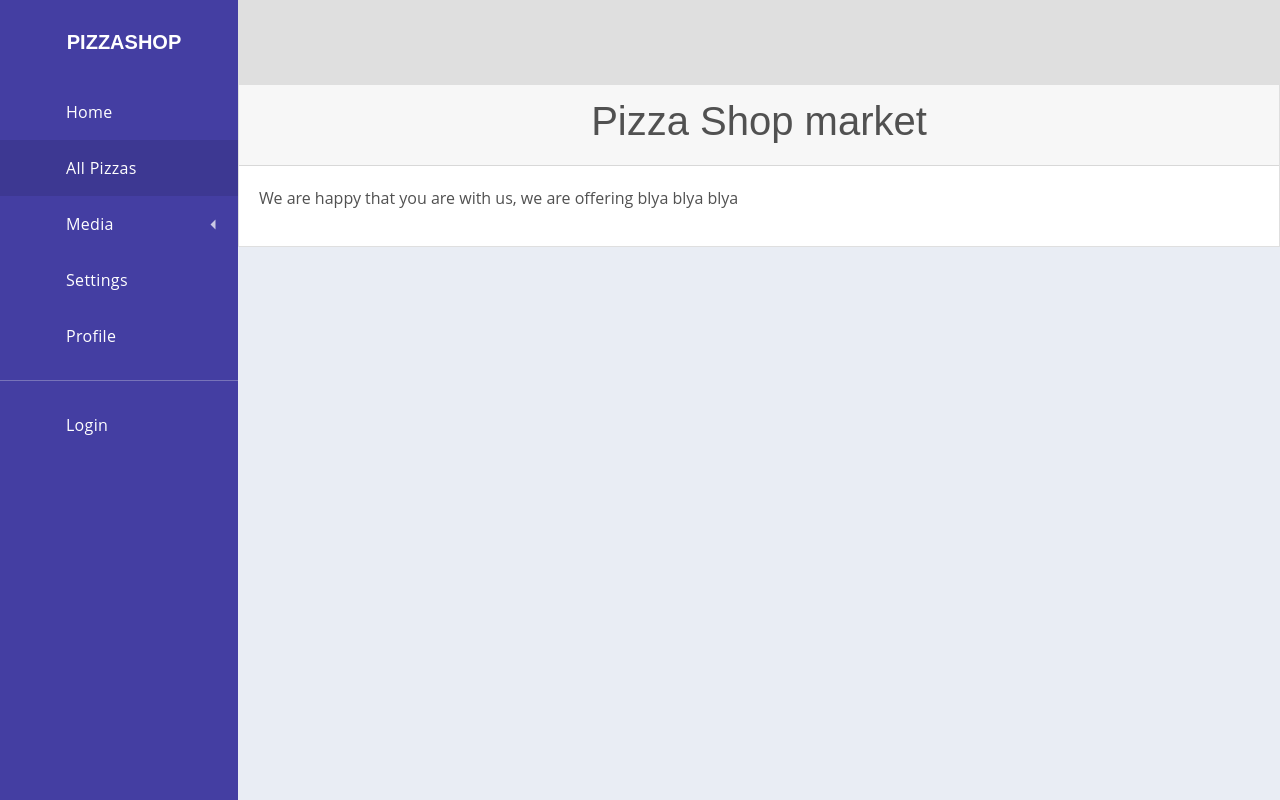
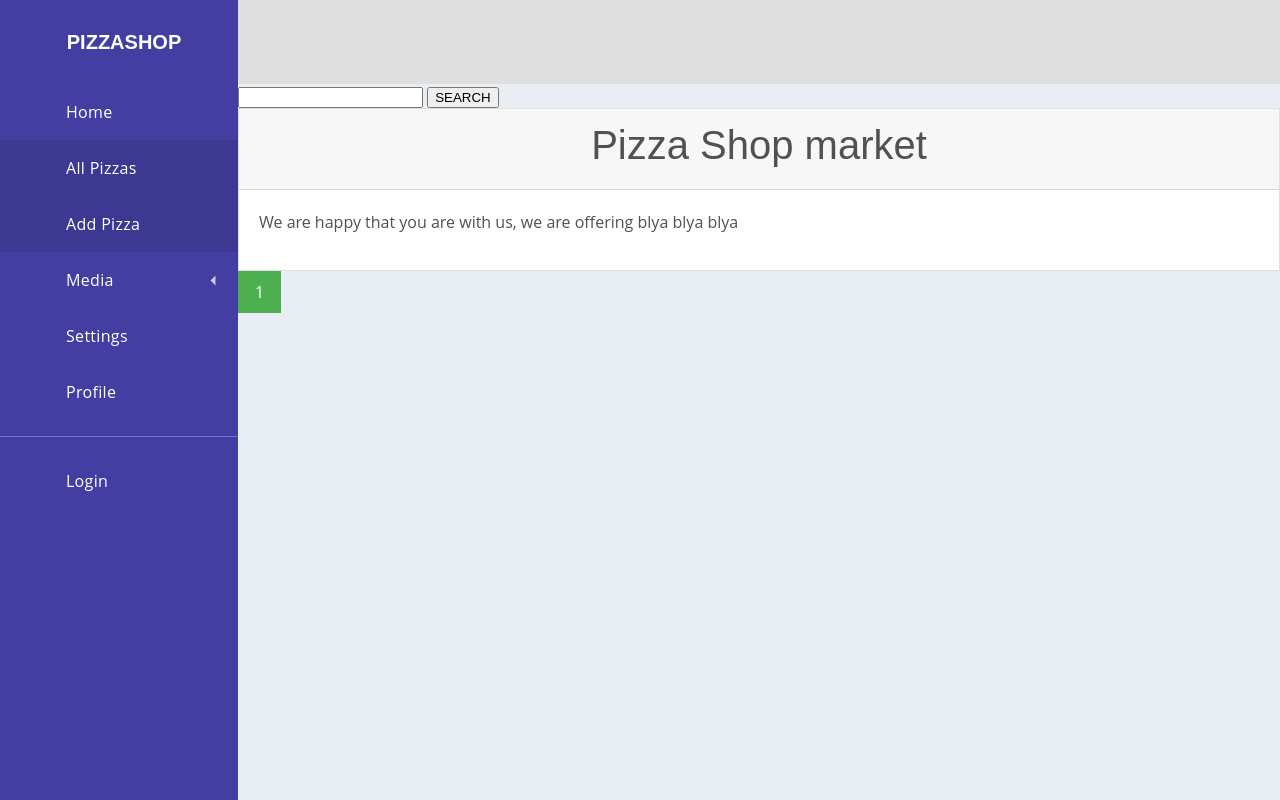
Before and after one commit to mesropt/pizzashop, a Django app: page / in a window 1280 px wide. Run offline with Django 4.2, Linux system fonts and the light colour scheme; data that the repository does not hold is empty.

Commit message:
Added pagination, Search tool and CRUD

```diff
--- a/home/urls.py
+++ b/home/urls.py
@@ -1,7 +1,8 @@
 from django.urls import path
 from home import views
 
-app_name = 'pizza'
+app_name = 'home'
 urlpatterns = [
     path('', views.home, name='home')
+    #path('search/', views.search_pizza, name='search_pizza')
 ]
--- a/home/views.py
+++ b/home/views.py
@@ -1,8 +1,16 @@
 from django.shortcuts import render
 from pizza.models import Pizza
-# Create your views here.
+from django.core.paginator import Paginator
 
 
 def home(request):
-    pizza_list = Pizza.objects.all()
-    return render(request, 'home/index.html', {'pizza_list': pizza_list})
+    query = request.GET.get('q')
+    if query:
+        pizza_list = Pizza.objects.filter(name__icontains=query)
+    else:
+        pizza_list = Pizza.objects.all()
+    pizza_list = pizza_list.order_by('-pk')
+    paginator = Paginator(pizza_list, 2)
+    page_number = request.GET.get("page")
+    page_obj = paginator.get_page(page_number)
+    return render(request, "home/index.html", {"pizza_list": page_obj})
--- a/pizza/models.py
+++ b/pizza/models.py
@@ -12,7 +12,8 @@ class Company(models.Model):
     class Meta:
         verbose_name = 'Company'
         verbose_name_plural = 'Companies'
-
+    def __str__(self):
+        return self.name
 
 class Pizza(models.Model):
 
--- a/pizza/urls.py
+++ b/pizza/urls.py
@@ -2,6 +2,11 @@ from django.urls import path
 from pizza import views
 
 app_name = 'pizza'
+
 urlpatterns = [
     path('', views.list_pizza, name='list_pizza'),
+    path('details/<int:pk>/', views.pizza_detail, name='detail'),
+    path('add-pizza/', views.add_pizza, name='add_pizza'),
+    path('update/<int:pk>/', views.update_pizza, name='update'),
+    path('delete/<int:pk>/', views.delete_pizza, name='delete'),
 ]
--- /dev/null
+++ b/requirements.txt
@@ -0,0 +1,5 @@
+asgiref==3.7.2
+Django==4.2.2
+Pillow==9.5.0
+sqlparse==0.4.4
+typing_extensions==4.6.3
--- a/templates/base.html
+++ b/templates/base.html
@@ -18,7 +18,10 @@
                 class="fas fa-anchor"></i> <span>PIZZASHOP</span></a></header>
         <nav class="dashboard-nav-list"><a href="#" class="dashboard-nav-item"><i class="fas fa-home"></i>
             Home </a><a
-                href="#" class="dashboard-nav-item active"><i class="fas fa-tachometer-alt"></i> All Pizzas
+                href="{% url 'pizza:list_pizza' %}" class="dashboard-nav-item active"><i class="fas fa-tachometer-alt"></i> All Pizzas
+        </a>
+            <a
+                href="{% url 'pizza:add_pizza' %}" class="dashboard-nav-item active"><i class="fas fa-tachometer-alt"></i> Add Pizza
         </a>
             <div class='dashboard-nav-dropdown'><a href="#!" class="dashboard-nav-item dashboard-nav-dropdown-toggle"><i
                     class="fas fa-photo-video"></i> Media </a>
--- a/templates/home/index.html
+++ b/templates/home/index.html
@@ -1,6 +1,10 @@
 {% extends 'base.html' %}
 
 {% block content %}
+<form >
+    <input type="search" name="q" id="">
+    <button type="submit">SEARCH</button>
+</form>
     <div class='card'>
         <div class='card-header'>
             <h1>Pizza Shop market</h1>
@@ -16,10 +20,8 @@
                     <img src="{{ pizza.image.url }}" class="card-img-top" alt="...">
                     <div class="card-body">
                         <h5 class="card-title">{{ pizza.name }}</h5>
-                        <p class="card-text">{{ pizza.description }}
-                            </p>
-
-                            <button type="button" class="btn btn-primary">Detail page</button>
+                        <p class="card-text">{{ pizza.description }}</p>
+                        <a href="{% url 'pizza:detail' pizza.pk %}"><button type="button" class="btn btn-primary">Detail page</button></a>
                     </div>
                 </div>
 
@@ -27,4 +29,32 @@
         </div>
     </div>
 
+    <style>
+        .pagination {
+            display: inline-block;
+        }
+
+        .pagination a {
+            color: black;
+            float: left;
+            padding: 8px 16px;
+            text-decoration: none;
+            transition: background-color .3s;
+            border: 1px solid #ddd;
+        }
+
+        .pagination a.active {
+            background-color: #4CAF50;
+            color: white;
+            border: 1px solid #4CAF50;
+        }
+
+        .pagination a:hover:not(.active) {
+            background-color: #ddd;
+        }
+    </style>
+
+
+        {% include 'layouts/pagination.html' with page_obj=pizza_list %}
+
 {% endblock %}
--- /dev/null
+++ b/templates/layouts/pagination.html
@@ -0,0 +1,12 @@
+<div class="pagination">
+            {% if page_obj.has_previous %}
+                <a href="?page=1">&laquo;</a>
+                <a href="?page={{ page_obj.previous_page_number }}">{{ page_obj.previous_page_number }}</a>
+            {% endif %}
+            <a href="#" class="active">{{ page_obj.number }}</a>
+            {% if page_obj.has_next %}
+                <a href="?page={{ page_obj.next_page_number }}">{{ page_obj.next_page_number }}</a>
+                <a href="?page={{ page_obj.paginator.num_pages }}">&raquo;</a>
+            {% endif %}
+        </div>
+    </div>
```
Also changed, not shown: pizza/forms.py (added, +9 -0 lines), pizza/views.py (+35 -3 lines), templates/pizza/add_pizza.html (added, +11 -0 lines), templates/pizza/delete.html (added, +13 -0 lines), templates/pizza/detail.html (added, +18 -0 lines), templates/pizza/pizza_list.html (+5 -9 lines), templates/pizza/update.html (added, +12 -0 lines), templates/home/home.html (deleted).
